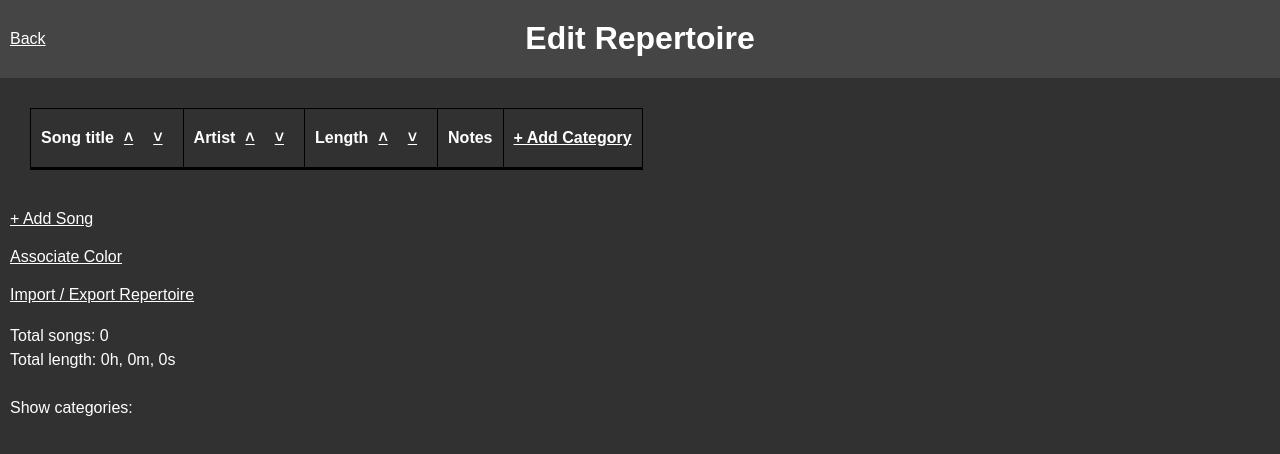
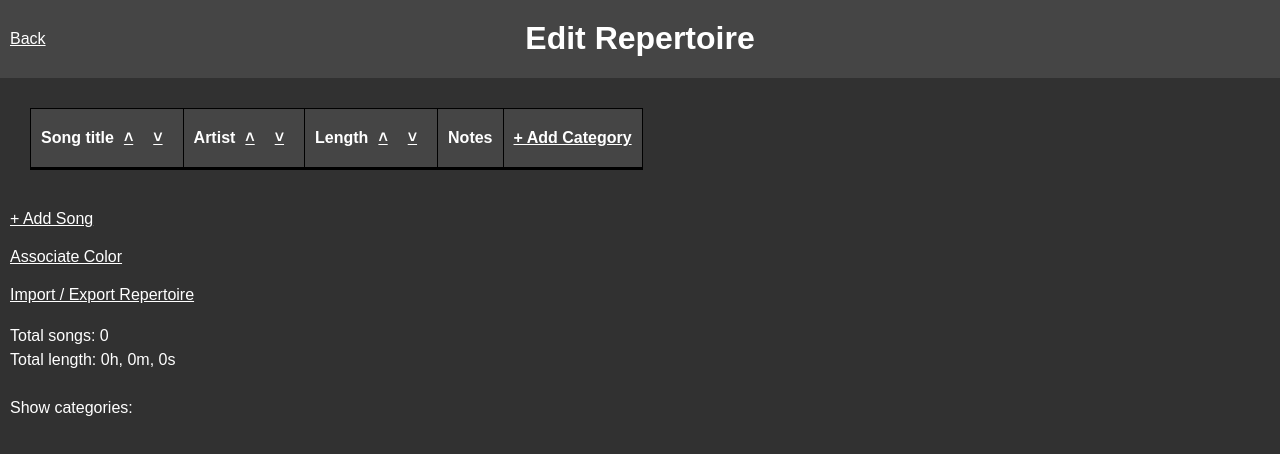
Before and after one commit to LSchlierf/setlist-front, a React (Create React App) app: page /editRepertoire in a window 1280 px wide. Shown: the top 454 px of the page. Built offline with nearby package versions, Linux system fonts and the light colour scheme.

Commit message:
made repertoire table header sticky

```diff
--- a/src/EditRepertoire.css
+++ b/src/EditRepertoire.css
@@ -12,6 +12,8 @@ td {
 
 th {
     border-bottom: 3px solid black;
+    background-color: rgb(69, 69, 69);
+    background-clip: padding-box;
 }
 
 .button {
@@ -73,3 +75,8 @@ th {
 .catColorSingle>input {
     margin-left: 20px;
 }
+
+.repertoireTableHeader {
+    position: sticky;
+    top: 0;
+}
--- a/src/EditRepertoire.js
+++ b/src/EditRepertoire.js
@@ -601,7 +601,7 @@ export default function EditRepertoire(props) {
     <>
       <Header title='Edit Repertoire' leftButton={leftButton} />
       <table style={{ maxWidth: 'calc(100% - 20px' }}>
-        <thead>
+        <thead className='repertoireTableHeader'>
           <tr onDragOver={(e) => e.preventDefault()} onDrop={(e) => {
             e.preventDefault()
             if (e.dataTransfer.getData('type') !== 'category') {
--- a/src/EditSetlist.js
+++ b/src/EditSetlist.js
@@ -597,7 +597,7 @@ export default function EditSetlist() {
           <div className='repertoireBankVertDot' />
         </div>
         <table>
-          <thead>
+          <thead className='repertoireTableHeader'>
             <tr>
               <th>
                 <div className='repCategory' >
```
